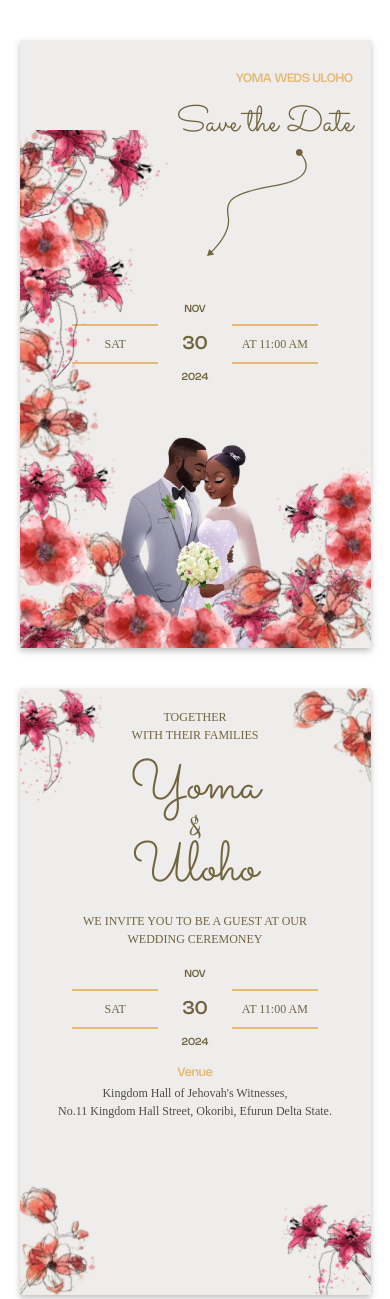
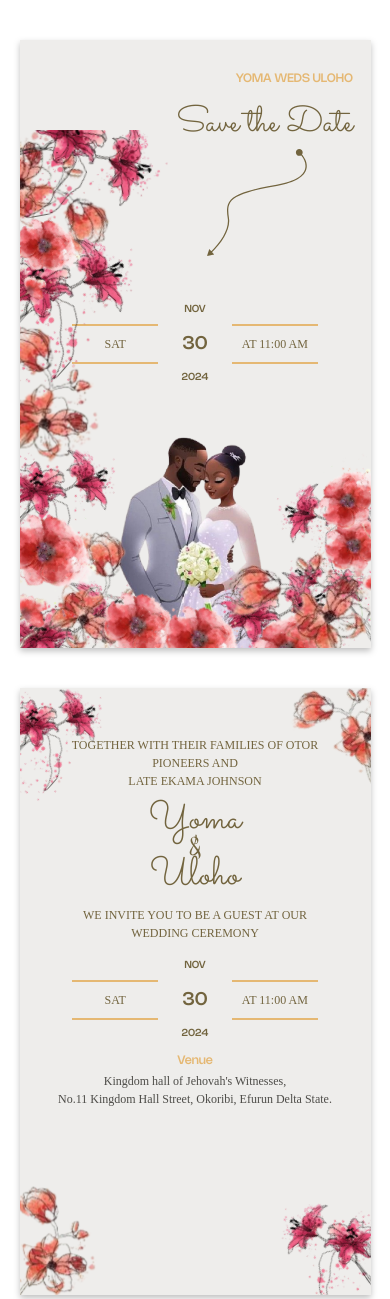
Before and after one commit to martins-ngene/invitation_card, a Next.js app: page / in a window 390 px wide. Shown: the top 1299 px of the page. Built offline with nearby package versions, Linux system fonts and the light colour scheme; a web font is replaced by a local one.

Commit message:
Fix typo

```diff
--- a/pages/assets/static/data.json
+++ b/pages/assets/static/data.json
@@ -9,8 +9,8 @@
     "time": "AT 11:00 AM"
   },
   "invitation_intro": {
-    "together": "TOGETHER",
-    "families": "WITH THEIR FAMILIES"
+    "together": "TOGETHER WITH THEIR FAMILIES OF OTOR PIONEERS AND",
+    "families": "LATE EKAMA JOHNSON"
   },
   "couple": {
     "bride_family_name": "Yoma",
@@ -19,10 +19,10 @@
   },
   "invitation": {
     "invite": "WE INVITE YOU TO BE A GUEST AT OUR",
-    "ceremony": "WEDDING CEREMONEY"
+    "ceremony": "WEDDING CEREMONY"
   },
   "wedding_ceremony_venue": {
-    "branch": "Kingdom Hall of Jehovah's Witnesses,",
+    "branch": "Kingdom hall of Jehovah's Witnesses,",
     "address": "No.11 Kingdom Hall Street, Okoribi, Efurun Delta State."
   },
   "reception": "RECEPTION",
--- a/pages/components/RightCard.jsx
+++ b/pages/components/RightCard.jsx
@@ -29,17 +29,17 @@ export default function RightCard() {
         className="absolute bottom-[0%] right-[0%]"
       />
 
-      <div className="together mt-5 md:mt-9">
+      <div className="together mt-[3rem] md:mt-14 w-[75%]">
         <h2>{data.invitation_intro.together}</h2>
         <h2>{data.invitation_intro.families}</h2>
       </div>
 
       <div className="text-center pt-[0.5rem] pb-2">
-        <h3 className="couples-name text-[3.5rem] leading-[4.375rem]">
+        <h3 className="couples-name text-[2.5rem] md:text-[3.5rem] leading-[2.75rem] md:leading-[4.375rem]">
           {data.couple.bride_family_name}
         </h3>
         <p className="and">{data.couple.and}</p>
-        <h3 className="couples-name text-[3.5rem] leading-[4.375rem]">
+        <h3 className="couples-name text-[2.5rem] md:text-[3.5rem] leading-[2.75rem] md:leading-[4.375rem]">
           {data.couple.bridegroom_family_name}
         </h3>
       </div>
@@ -49,7 +49,7 @@ export default function RightCard() {
         <p>{data.invitation.ceremony}</p>
       </div>
 
-      <div className="w-full flex items-center justify-center my-[0.2rem] md:my-[0.5rem]">
+      <div className="w-full flex items-center justify-center md:my-[0.5rem]">
         <Date {...data.date} />
       </div>
       <div className="w-[80%] flex flex-col items-center">
```
